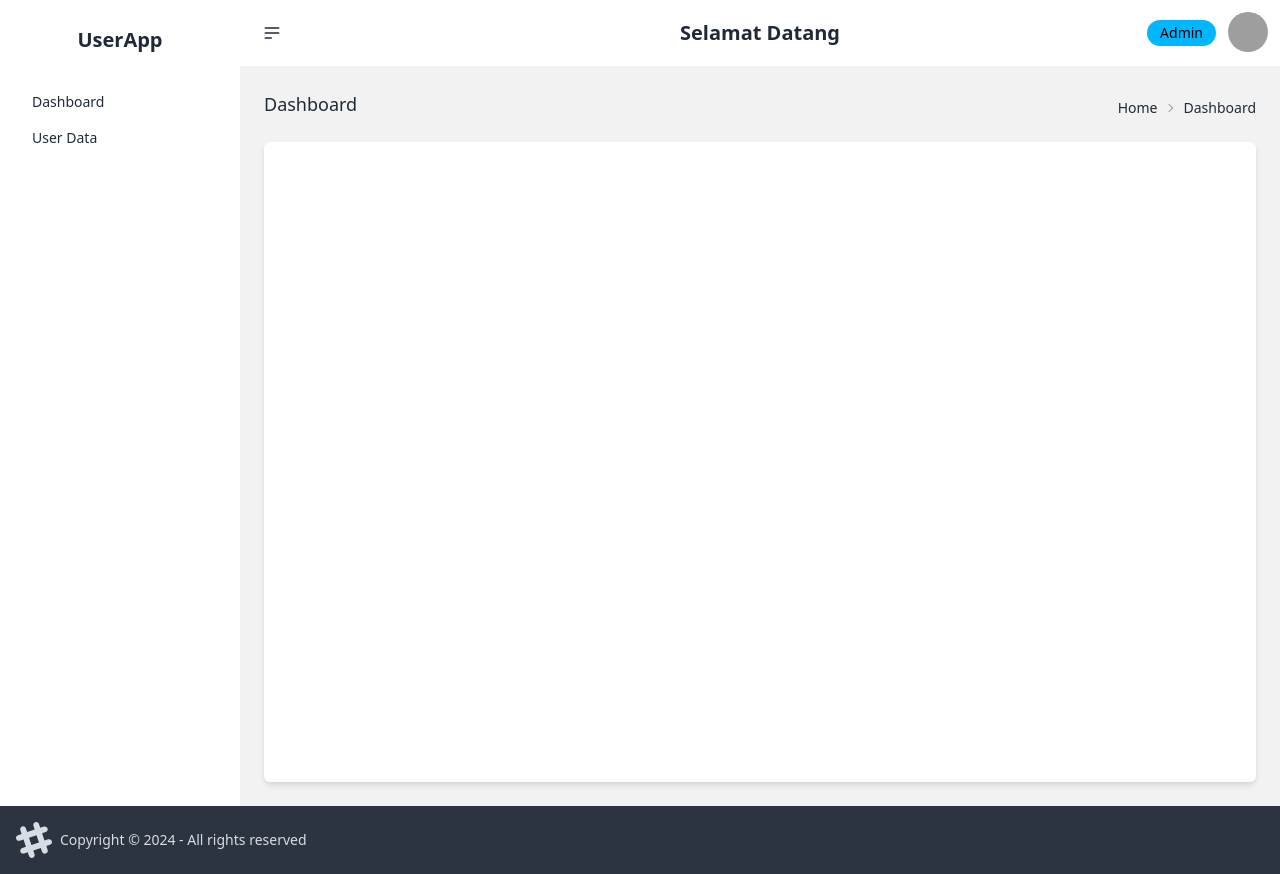
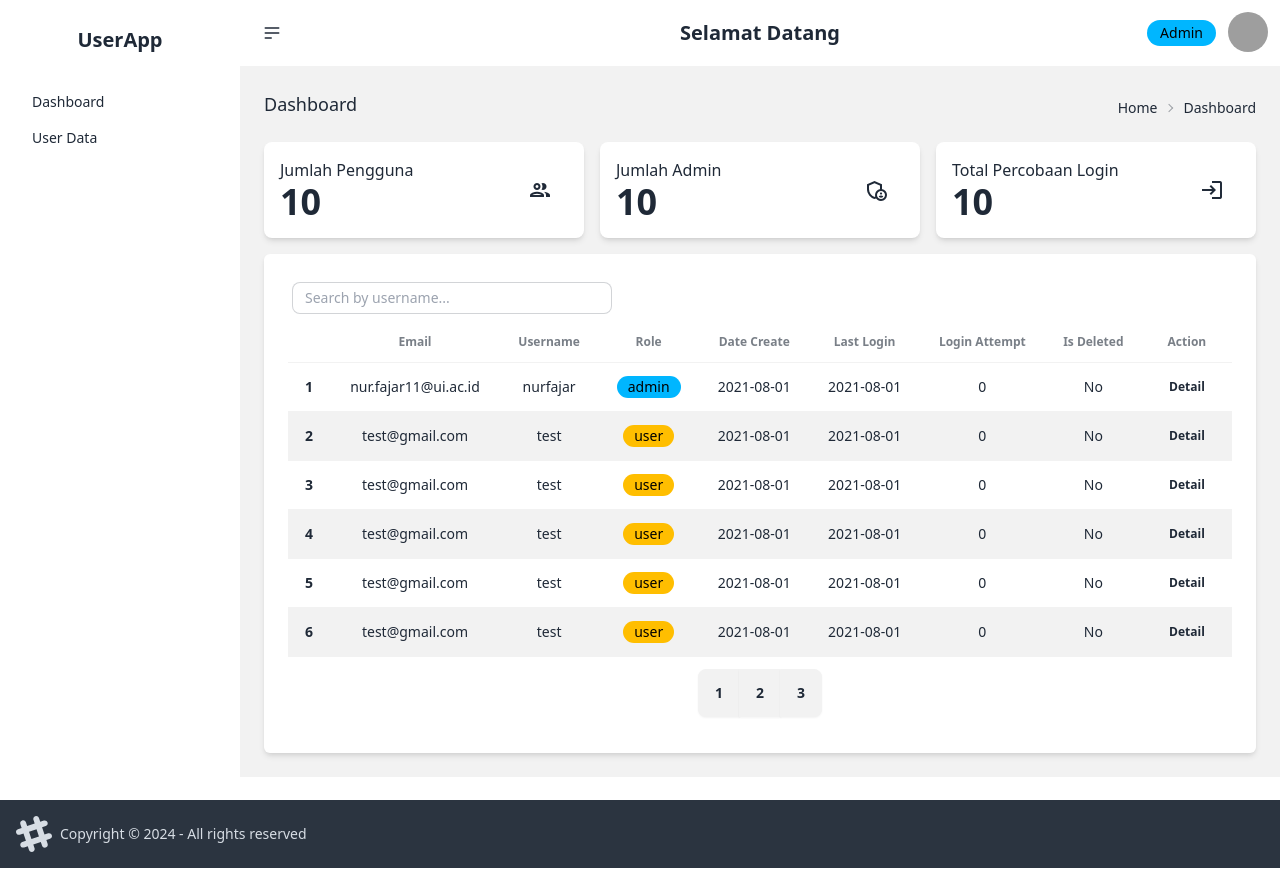
Before and after one commit to NurFajarSA/UserApp, a Next.js app: page /dashboard in a window 1280 px wide. Built offline with nearby package versions, Linux system fonts and the light colour scheme; grey boxes are pictures that could not be loaded.

Commit message:
feat: Develop dashboard ui

```diff
--- a/src/pages/dashboard/index.tsx
+++ b/src/pages/dashboard/index.tsx
@@ -1,14 +1,63 @@
 import Layout from "@/app/components/common/layout";
+import { getUserRole } from "@/app/utils/cookies";
 import withAuth from "@/app/utils/withAuth";
+import Profile from "../profile";
+import UserProfile from "@/app/components/user-profile";
+import dummyData from "@/app/utils/dummyData";
+import { Role } from "@/app/models/Role";
+import UserDetailCard from "@/app/components/user-detail-card";
+import UserTable from "@/app/components/user-tabel";
 
 function DashboardPage() {
+    const userRole = getUserRole();
+
+    if (userRole === Role.ADMIN) {
         return (
             <main>
                 <Layout title="Dashboard">
-                <div className="my-card min-h-standard" />
+                    <div className="flex flex-col md:grid md:grid-cols-3 gap-4">
+                        <div className="bg-white p-4 rounded-lg shadow-md flex items-center justify-between">
+                            <div>
+                                <h3 className="text-md font-medium">Jumlah Pengguna</h3>
+                                <p className="text-4xl font-bold text-gray-800">10</p>
+                            </div>
+                            <span className="material-icons-outlined text-4xl text-gray-800 mr-4">people</span>
+                        </div>
+                        <div className="bg-white p-4 rounded-lg shadow-md flex items-center justify-between">
+                            <div>
+                                <h3 className="text-md font-medium">Jumlah Admin</h3>
+                                <p className="text-4xl font-bold text-gray-800">10</p>
+                            </div>
+                            <span className="material-icons-outlined text-4xl text-gray-800 mr-4">admin_panel_settings</span>
+                        </div>
+                        <div className="bg-white p-4 rounded-lg shadow-md flex items-center justify-between">
+                            <div>
+                                <h3 className="text-md font-medium">Total Percobaan Login</h3>
+                                <p className="text-4xl font-bold text-gray-800">10</p>
+                            </div>
+                            <span className="material-icons-outlined text-4xl text-gray-800 mr-4">login</span>
+
+                        </div>
+                        <div className="my-card col-span-3">
+                            <UserTable />
+                        </div>
+                    </div>
+                </Layout>
+            </main>
+        );
+    } else {
+        return (
+            <main>
+                <Layout title="Dashboard">
+                    <div className="min-h-standard">
+                        <UserDetailCard user={dummyData[0]} />
+                    </div>
                 </Layout>
             </main>
         );
     }
 
+
+}
+
 export default withAuth(DashboardPage);
```
Lines whose indentation alone changed are shown as unchanged.
